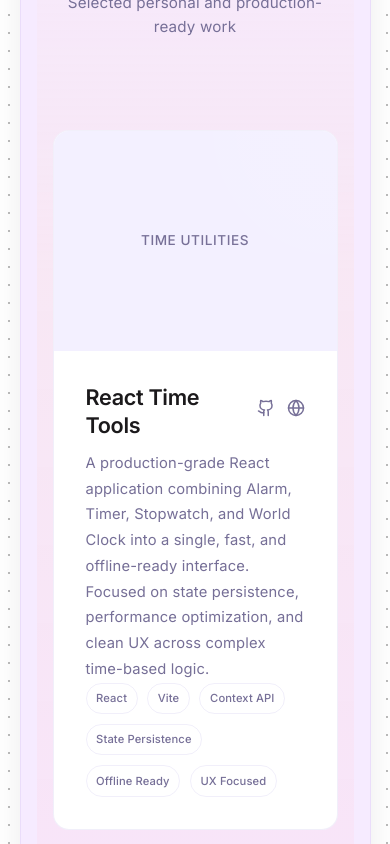
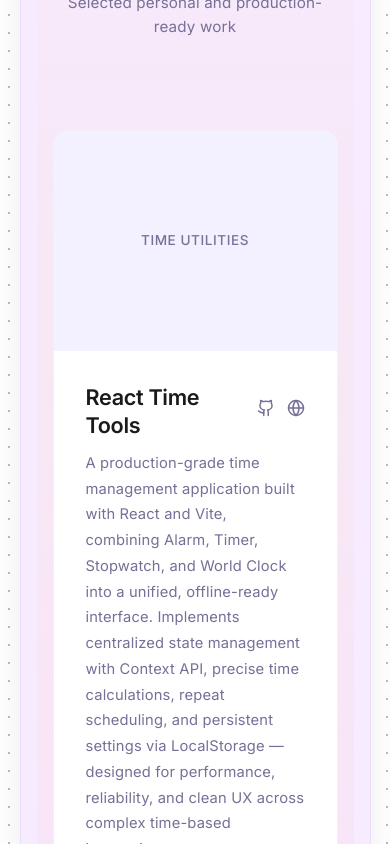
Before and after one commit to sushantshinde7/sushant-portfolio, a React (Vite) app: page / in a window 390 px wide. Shown: the part 4080-4924 px from the top of the page. Built offline with nearby package versions, Linux system fonts and the light colour scheme.

Commit message:
all project description updated more descriptively and precisely.

```diff
--- a/src/components/Projects.jsx
+++ b/src/components/Projects.jsx
@@ -8,7 +8,7 @@ function Projects() {
       title: "React Time Tools",
       label: "Time Utilities",
       description:
-        "A production-grade React application combining Alarm, Timer, Stopwatch, and World Clock into a single, fast, and offline-ready interface. Focused on state persistence, performance optimization, and clean UX across complex time-based logic.",
+        "A production-grade time management application built with React and Vite, combining Alarm, Timer, Stopwatch, and World Clock into a unified, offline-ready interface. Implements centralized state management with Context API, precise time calculations, repeat scheduling, and persistent settings via LocalStorage — designed for performance, reliability, and clean UX across complex time-based interactions.",
       tags: [
         "React",
         "Vite",
@@ -24,7 +24,7 @@ function Projects() {
       title: "Modular To-Do PWA",
       label: "Productivity",
       description:
-        "A fully modular to-do application built with vanilla JavaScript using ES Modules. Features smart task management, smooth animations, offline PWA support, and persistent state via LocalStorage — designed with a strong focus on UX and performance.",
+        "A modular, offline-capable to-do application built with vanilla JavaScript using ES Modules for scalable architecture. Supports task CRUD operations, pinning, filters, animated UI feedback, and installable PWA functionality with LocalStorage persistence — focused on accessibility, performance, and structured code organization.",
       tags: [
         "JavaScript (ES Modules)",
         "PWA",
@@ -40,7 +40,7 @@ function Projects() {
       title: "Netflix Clone",
       label: "Media Platform",
       description:
-        "A Netflix-inspired streaming platform built with React, Firebase Authentication, and the TMDB API. Includes secure auth flows, protected routes, dynamic content fetching, and a fully responsive, production-style UI.",
+        "A Netflix-inspired streaming interface built with React, Firebase Authentication, and the TMDB API. Implements secure authentication flows, protected routes, dynamic content fetching, and route-based navigation with reusable components — delivering a responsive, production-style UI that mirrors real-world streaming platforms.",
       tags: [
         "React",
         "Firebase Auth",
@@ -74,7 +74,7 @@ function Projects() {
               tags={project.tags}
               github={project.github}
               live={project.live}
-              reverse={index % 2 !== 0}   // 👈 ADD THIS
+              reverse={index % 2 !== 0} // 👈 ADD THIS
             />
           ))}
         </div>
--- a/src/styles/ProjectCard.css
+++ b/src/styles/ProjectCard.css
@@ -225,10 +225,12 @@
 
 @media (max-width: 1024px) {
   .project-description {
-    font-size: 0.94rem;
-    line-height: 1.7;
-    max-width: 60ch;
-  }
+  font-size: 0.96rem;
+  line-height: 1.75;
+  color: var(--text-muted);
+  max-width: 70ch;
+  text-wrap: pretty; /* modern browsers */   /* 👈 allow full column width */
+}
 }
 /* =========================================
    Desktop Mode — Same As Navbar
```
